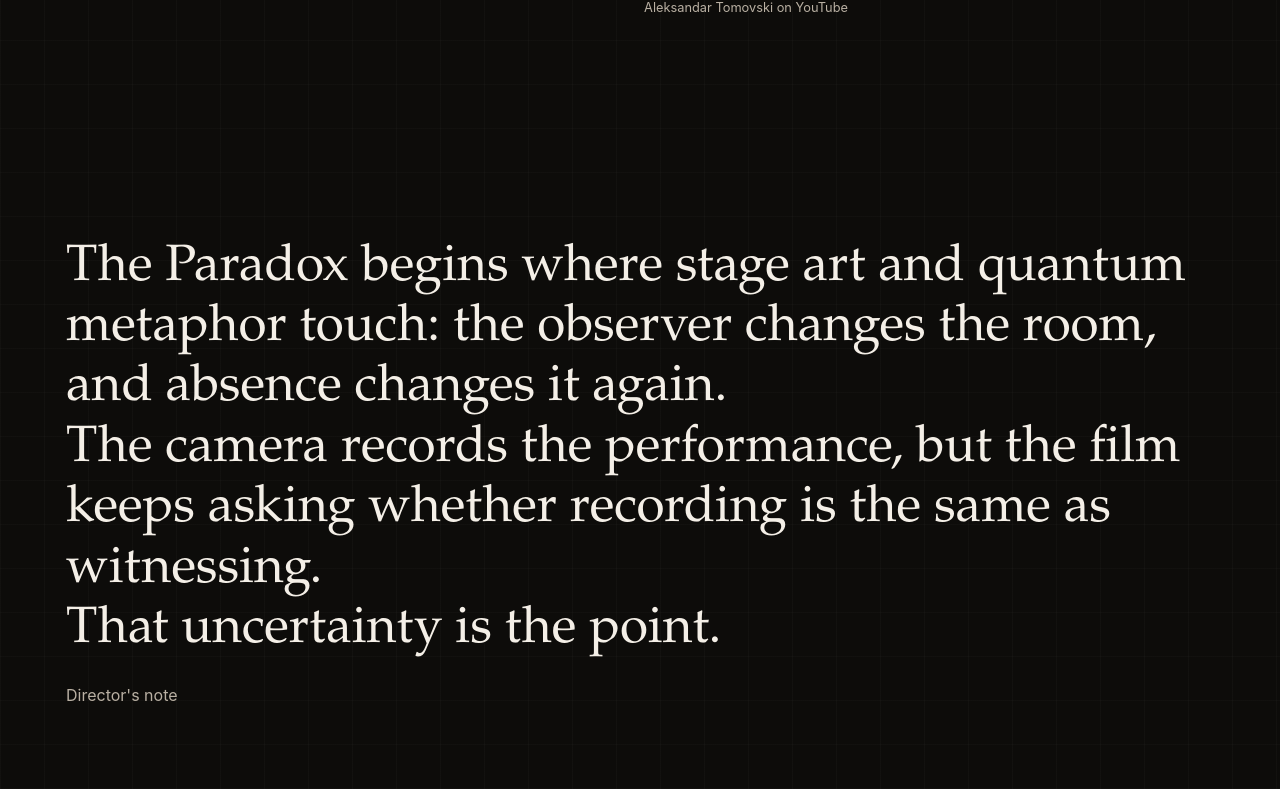
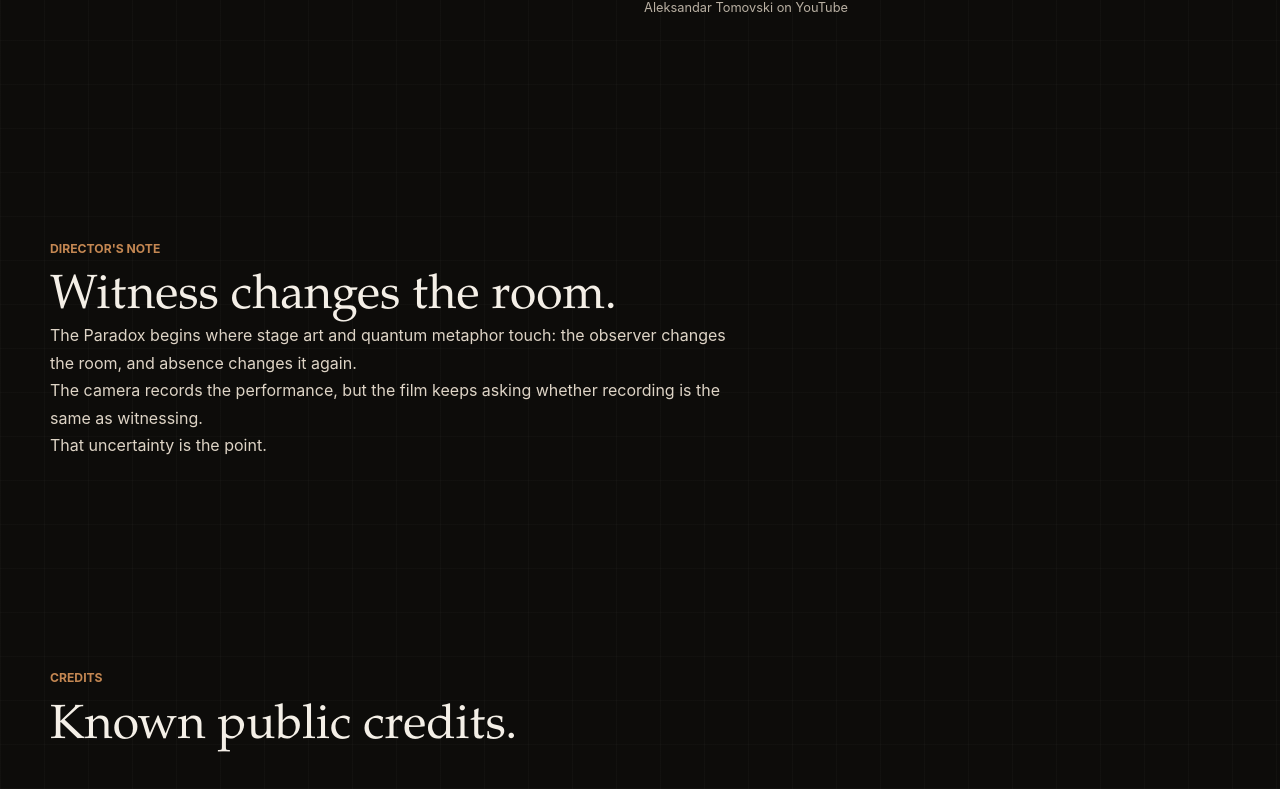
Before and after one commit to aleksandar-t/personal, a Next.js app: page /film in a window 1280 px wide. Shown: the part 1500-2289 px from the top of the page. Built offline with nearby package versions, Linux system fonts and the light colour scheme; no server answers.

Commit message:
Tighten editorial layout rhythm

```diff
--- a/app/about/page.tsx
+++ b/app/about/page.tsx
@@ -2,7 +2,7 @@ import type { Metadata } from "next";
 import { EditorialQuote } from "@/components/EditorialQuote";
 import { MotionReveal } from "@/components/MotionReveal";
 import { SectionHeading } from "@/components/SectionHeading";
-import { aboutCopy, signatureQuote, siteIdentity } from "@/content/site";
+import { aboutCopy, signatureQuote } from "@/content/site";
 
 export const metadata: Metadata = {
   title: "About",
@@ -35,7 +35,7 @@ export default function AboutPage() {
       <section className="page-hero content-band about-hero">
         <div>
           <p className="eyebrow">About</p>
-          <h1>{siteIdentity.alternate}</h1>
+          <h1>One way of seeing.</h1>
         </div>
         <div className="prose-column">
           {aboutCopy.map((paragraph) => (
@@ -49,7 +49,7 @@ export default function AboutPage() {
           eyebrow="One identity"
           title="Observing carefully, removing noise, recognizing structure."
         />
-        <div className="identity-grid">
+        <div className="identity-list">
           {identityThreads.map((thread) => (
             <MotionReveal className="identity-thread" key={thread.title}>
               <h3>{thread.title}</h3>
--- a/app/film/page.tsx
+++ b/app/film/page.tsx
@@ -1,11 +1,10 @@
 import type { Metadata } from "next";
 import { EditorialQuote } from "@/components/EditorialQuote";
-import { FilmStills } from "@/components/FilmStills";
 import { FullBleedImage } from "@/components/FullBleedImage";
 import { MotionReveal } from "@/components/MotionReveal";
 import { SmartLink } from "@/components/SmartLink";
 import { SectionHeading } from "@/components/SectionHeading";
-import { futureFilms, otherVideoProjects, primaryFilm } from "@/content/films";
+import { filmDirection, otherVideoProjects, primaryFilm } from "@/content/films";
 
 export const metadata: Metadata = {
   title: "Film",
@@ -52,8 +51,16 @@ export default function FilmPage() {
         </MotionReveal>
       </section>
 
-      <section className="content-band">
-        <EditorialQuote lines={primaryFilm.directorNote} attribution="Director's note" />
+      <section className="content-band note-band">
+        <MotionReveal>
+          <p className="eyebrow">Director&apos;s note</p>
+          <h2>Witness changes the room.</h2>
+        </MotionReveal>
+        <MotionReveal className="prose-column">
+          {primaryFilm.directorNote.map((paragraph) => (
+            <p key={paragraph}>{paragraph}</p>
+          ))}
+        </MotionReveal>
       </section>
 
       <section className="content-band credits-section">
@@ -89,11 +96,6 @@ export default function FilmPage() {
             <p key={paragraph}>{paragraph}</p>
           ))}
         </MotionReveal>
-      </section>
-
-      <section className="content-band">
-        <SectionHeading eyebrow="Stills" title="Frames from the film" />
-        <FilmStills stills={primaryFilm.stills} />
       </section>
 
       <section className="content-band video-projects-section">
@@ -132,7 +134,7 @@ export default function FilmPage() {
         </MotionReveal>
         <MotionReveal>
           <p className="eyebrow">Continuing direction</p>
-          {futureFilms.map((line) => (
+          {filmDirection.map((line) => (
             <p key={line}>{line}</p>
           ))}
         </MotionReveal>
--- a/app/globals.css
+++ b/app/globals.css
@@ -259,12 +259,12 @@ h3 {
 }
 
 h1 {
-  max-width: 920px;
-  font-size: 5rem;
+  max-width: 900px;
+  font-size: clamp(3.1rem, 7vw, 5rem);
 }
 
 h2 {
-  font-size: 3rem;
+  font-size: clamp(2rem, 4.6vw, 3rem);
 }
 
 h3 {
@@ -330,14 +330,14 @@ h3 {
 }
 
 .section-heading {
-  max-width: 980px;
+  max-width: 780px;
   margin-bottom: 38px;
 }
 
 .section-heading[data-align="center"] {
-  margin-right: auto;
-  margin-left: auto;
-  text-align: center;
+  margin-right: 0;
+  margin-left: 0;
+  text-align: left;
 }
 
 .section-heading p:last-child {
@@ -461,15 +461,17 @@ h3 {
 }
 
 .quote-band {
+  width: min(100% - 32px, var(--max-width));
+  margin: 0 auto;
   border-top: 1px solid var(--line);
   border-bottom: 1px solid var(--line);
-  background: rgba(244, 239, 231, 0.04);
-  padding: clamp(72px, 9vw, 104px) 24px;
+  background: transparent;
+  padding: clamp(48px, 7vw, 72px) 0;
 }
 
 .editorial-quote {
-  width: min(100% - 32px, 1500px);
-  margin: 0 auto;
+  width: min(100%, 980px);
+  margin: 0;
 }
 
 .editorial-quote blockquote {
@@ -480,8 +482,8 @@ h3 {
   display: block;
   color: var(--foreground);
   font-family: var(--font-serif-stack);
-  font-size: 3.2rem;
-  line-height: 1.18;
+  font-size: clamp(1.65rem, 3.2vw, 2.45rem);
+  line-height: 1.22;
 }
 
 .editorial-quote figcaption {
@@ -490,12 +492,12 @@ h3 {
 }
 
 .closing-section {
-  text-align: center;
+  text-align: left;
 }
 
 .closing-line {
-  margin: 0 auto;
-  max-width: 1180px;
+  margin: 0;
+  max-width: 880px;
   color: var(--foreground);
   font-family: var(--font-serif-stack);
   font-size: clamp(1.85rem, 3.1vw, 2.6rem);
@@ -511,8 +513,7 @@ h3 {
 }
 
 .page-hero {
-  min-height: 52vh;
-  align-items: end;
+  align-items: start;
   border-bottom: 1px solid var(--line);
 }
 
@@ -526,13 +527,23 @@ h3 {
   font-size: 4.2rem;
 }
 
-.page-hero > div > p:not(.eyebrow) {
+.page-hero > div:first-child > p:not(.eyebrow) {
   max-width: 700px;
   font-size: 1.2rem;
 }
 
+.page-hero .prose-column p,
+.page-hero > div:not(:first-child) > p {
+  font-size: 1.05rem;
+  line-height: 1.62;
+}
+
 .split-feature {
   align-items: center;
+}
+
+.featured-text-band {
+  border-top: 1px solid var(--line);
 }
 
 .feature-copy p {
@@ -588,6 +599,20 @@ h3 {
   border-radius: var(--card-radius);
   background: var(--panel);
   padding: 20px;
+}
+
+.recognition-list {
+  grid-template-columns: repeat(2, minmax(0, 1fr));
+  gap: 0 clamp(28px, 5vw, 72px);
+  border-top: 1px solid var(--line);
+}
+
+.recognition-list li {
+  border: 0;
+  border-bottom: 1px solid var(--line);
+  border-radius: 0;
+  background: transparent;
+  padding: 16px 0;
 }
 
 .principle-item,
@@ -846,7 +871,7 @@ h3 {
 }
 
 .review-copy .editorial-quote span {
-  font-size: 2.3rem;
+  font-size: 1.65rem;
 }
 
 .review-copy p {
@@ -936,11 +961,48 @@ h3 {
 }
 
 .book-parts,
-.principle-grid,
-.identity-grid {
+.principle-grid {
   display: grid;
   grid-template-columns: repeat(3, minmax(0, 1fr));
   gap: 16px;
+}
+
+.identity-list {
+  display: grid;
+  gap: clamp(20px, 3vw, 34px);
+  margin-top: clamp(30px, 4vw, 50px);
+}
+
+.identity-thread {
+  --thread-width: 760px;
+  display: grid;
+  grid-template-columns: minmax(160px, 0.34fr) minmax(0, 1fr);
+  gap: clamp(22px, 4vw, 58px);
+  width: min(100%, var(--thread-width));
+  border: 0;
+  border-bottom: 1px solid var(--line);
+  border-radius: 0;
+  background: transparent;
+  padding: 0 0 22px;
+}
+
+.identity-thread:nth-child(1) {
+  --thread-width: 720px;
+}
+
+.identity-thread:nth-child(2) {
+  --thread-width: 880px;
+  margin-left: min(12vw, 150px);
+}
+
+.identity-thread:nth-child(3) {
+  --thread-width: 690px;
+  margin-left: min(28vw, 390px);
+}
+
+.identity-thread:nth-child(4) {
+  --thread-width: 640px;
+  margin-left: min(7vw, 90px);
 }
 
 .book-part h3,
@@ -975,8 +1037,8 @@ h3 {
 
 .book-links {
   display: grid;
-  justify-items: center;
-  text-align: center;
+  justify-items: start;
+  text-align: left;
 }
 
 .practice-list {
@@ -1067,7 +1129,7 @@ h3 {
 
 .contact-note h2 {
   margin: 0;
-  font-size: clamp(2rem, 4vw, 3.8rem);
+  font-size: clamp(1.9rem, 3.2vw, 2.8rem);
 }
 
 .contact-note p:last-child {
@@ -1168,9 +1230,13 @@ h3 {
   .practice-list,
   .book-parts,
   .principle-grid,
-  .video-project-grid,
-  .identity-grid {
+  .video-project-grid {
     grid-template-columns: repeat(2, minmax(0, 1fr));
+  }
+
+  .identity-thread {
+    width: 100%;
+    margin-left: 0;
   }
 
   .still-grid {
@@ -1294,11 +1360,17 @@ h3 {
   .practice-list,
   .book-parts,
   .principle-grid,
-  .identity-grid,
   .video-project-grid,
   .credits-list,
   .still-grid {
     grid-template-columns: 1fr;
+  }
+
+  .identity-thread {
+    grid-template-columns: 1fr;
+    gap: 8px;
+    width: 100%;
+    margin-left: 0;
   }
 }
 
--- a/content/films.ts
+++ b/content/films.ts
@@ -49,29 +49,7 @@ export const primaryFilm: FilmProject = {
     { role: "Performer", name: "Marija Kichevska" },
     { role: "Voice-over", name: "Andrew Cook" },
   ],
-  stills: [
-    {
-      src: assetPath("/images/film/the-paradox/empty-theatre.png"),
-      alt: "Empty theatre still from the world of The Paradox.",
-      width: 1500,
-      height: 900,
-      caption: "The room remains theatrical even when the audience is gone.",
-    },
-    {
-      src: assetPath("/images/film/the-paradox/black-swan.png"),
-      alt: "Black Swan performance still from The Paradox.",
-      width: 1100,
-      height: 1400,
-      caption: "A one-minute performance carries the pressure of being unseen.",
-    },
-    {
-      src: assetPath("/images/film/the-paradox/stage-shadow.png"),
-      alt: "Stage shadow and movement still from The Paradox.",
-      width: 1400,
-      height: 950,
-      caption: "The monochrome stage turns movement into a question about witness.",
-    },
-  ],
+  stills: [],
   review: {
     reviewer: "Sayantan Mukherjee",
     rating: "8/10",
@@ -88,7 +66,7 @@ export const primaryFilm: FilmProject = {
     "Public IMDb festival pages list awards and recognitions for The Paradox including Best Micro Short Drama at Berlin Flash Film Festival, Super Short Film at Art Film Awards, Best Dance Performance at Stockholm City Film Festival, One Minute Film at Calcutta International Cult Film Festival, and additional one-minute / super-short recognitions.",
 };
 
-export const futureFilms = [
+export const filmDirection = [
   "These works move between film, documentary observation, dance, theatre, photography, and performance.",
   "The continuing direction is not volume for its own sake, but a sharper language for rooms, bodies, rehearsal, witness, and absence.",
 ];
--- a/content/photography.ts
+++ b/content/photography.ts
@@ -5,7 +5,7 @@ export const photographyIntro = {
   title: "Photography",
   subtitle: "From mountain light to theatre silence: attention before spectacle.",
   description:
-    "Aleksandar Tomovski is a Skopje-born software engineer, photographer, and filmmaker. His public photography biography traces the work from nature and mountain heights into city streets and everyday life, then toward women, ballet, theatre, costumes, acting, dance, and the delicate space where light, shadow, gesture, and vulnerability meet. The public record also includes international salons and group exhibitions, FIAP / IAAP distinctions, Master of Photography recognition through the National Photo Union of Macedonia, jury work, and solo exhibitions such as Behind the Curtains, 1001 Stories, Above the Curtains, Beyond Body, and Naked. You. Me.",
+    "Aleksandar's photography moves from mountain light and city streets toward ballet, theatre, costume, body, shadow, and the private tension before performance. The public record belongs lower on the page; the first impression should be the way of looking.",
   links: [
     {
       label: "Instagram portfolio",
@@ -35,42 +35,7 @@ export const photoCollections: PhotoCollection[] = [
       width: 1600,
       height: 1100,
     },
-    artworks: [
-      {
-        title: "Curtain Edge",
-        src: assetPath("/images/photography/behind-the-curtains/curtain-edge.png"),
-        alt: "Quiet backstage moment near the edge of a theatre curtain.",
-        width: 900,
-        height: 1300,
-        caption: "A body waits near the edge of visibility, before the room asks for performance.",
-        metadata: "Backstage study",
-      },
-      {
-        title: "Powder Before Light",
-        src: assetPath("/images/photography/behind-the-curtains/powder-before-light.png"),
-        alt: "Preparation moment shaped by powder, hands, and theatre light.",
-        width: 1400,
-        height: 950,
-        caption: "Preparation becomes its own choreography before the audience sees anything.",
-        metadata: "Preparation study",
-      },
-      {
-        title: "Rehearsal Shadow",
-        src: assetPath("/images/photography/behind-the-curtains/rehearsal-shadow.png"),
-        alt: "Monochrome rehearsal movement study in shadow.",
-        width: 1200,
-        height: 1200,
-        caption: "Movement remains visible even when the body is half-withheld by shadow.",
-      },
-      {
-        title: "Waiting Room",
-        src: assetPath("/images/photography/behind-the-curtains/waiting-room.png"),
-        alt: "Quiet backstage waiting moment before entrance.",
-        width: 1300,
-        height: 900,
-        caption: "The silence before entrance is not empty; it is concentration becoming form.",
-      },
-    ],
+    artworks: [],
   },
   {
     slug: "naked-you-me",
@@ -86,32 +51,7 @@ export const photoCollections: PhotoCollection[] = [
       width: 1500,
       height: 1000,
     },
-    artworks: [
-      {
-        title: "Room Study",
-        src: assetPath("/images/photography/naked-you-me/room-study.png"),
-        alt: "Gallery room study for Naked. You. Me.",
-        width: 1400,
-        height: 900,
-        caption: "A room becomes part of the body of work: distance, silence, and gaze held together.",
-      },
-      {
-        title: "Distance",
-        src: assetPath("/images/photography/naked-you-me/distance.png"),
-        alt: "Relational photographic study about distance and attention.",
-        width: 1100,
-        height: 1100,
-        caption: "The space between author and subject is not erased; it is made visible.",
-      },
-      {
-        title: "Surface",
-        src: assetPath("/images/photography/naked-you-me/surface.png"),
-        alt: "Vertical intimate photographic study of surface, light, and vulnerability.",
-        width: 900,
-        height: 1250,
-        caption: "Light touches the surface without pretending to own what it reveals.",
-      },
-    ],
+    artworks: [],
   },
   {
     slug: "paradox",
@@ -127,32 +67,7 @@ export const photoCollections: PhotoCollection[] = [
       width: 1600,
       height: 950,
     },
-    artworks: [
-      {
-        title: "Black Swan Study",
-        src: assetPath("/images/photography/paradox/black-swan-study.png"),
-        alt: "Ballerina study connected to The Paradox.",
-        width: 900,
-        height: 1300,
-        caption: "A single figure carries the weight of a full room that is no longer there.",
-      },
-      {
-        title: "Empty Theatre",
-        src: assetPath("/images/photography/paradox/empty-theatre.png"),
-        alt: "Empty theatre study about absence and observation.",
-        width: 1500,
-        height: 900,
-        caption: "Theatre does not become neutral when the audience disappears.",
-      },
-      {
-        title: "After Movement",
-        src: assetPath("/images/photography/paradox/after-movement.png"),
-        alt: "Motion study after a dance performance.",
-        width: 1200,
-        height: 1100,
-        caption: "The visible gesture ends; the question it leaves behind keeps moving.",
-      },
-    ],
+    artworks: [],
   },
   {
     slug: "selected-works",
@@ -168,32 +83,7 @@ export const photoCollections: PhotoCollection[] = [
       width: 1550,
       height: 1050,
     },
-    artworks: [
-      {
-        title: "Window",
-        src: assetPath("/images/photography/selected-works/window.png"),
-        alt: "Quiet selected work with a window motif.",
-        width: 1300,
-        height: 900,
-        caption: "A threshold where looking out and looking inward briefly become the same action.",
-      },
-      {
-        title: "Figure",
-        src: assetPath("/images/photography/selected-works/figure.png"),
-        alt: "Vertical selected work centered on a human figure.",
-        width: 900,
-        height: 1300,
-        caption: "The figure is less an object than a pressure inside the frame.",
-      },
-      {
-        title: "Threshold",
-        src: assetPath("/images/photography/selected-works/threshold.png"),
-        alt: "Square selected work about threshold and transition.",
-        width: 1100,
-        height: 1100,
-        caption: "A small border becomes enough to change the emotional weather of the image.",
-      },
-    ],
+    artworks: [],
   },
 ];
 
```
Also changed, not shown: app/photography/[slug]/page.tsx (+0 -10 lines), app/photography/page.tsx (+3 -7 lines), 102 other files (tests, documents, lock files or other folders).
